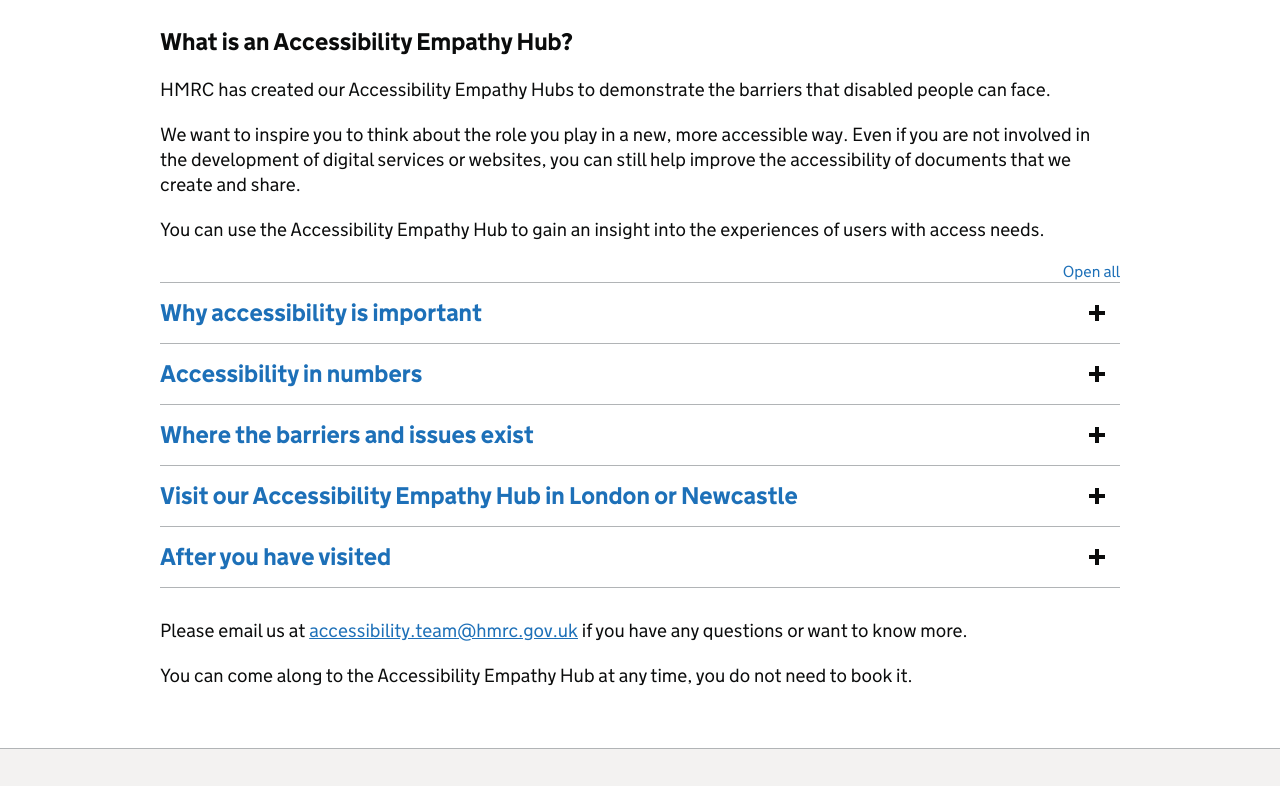
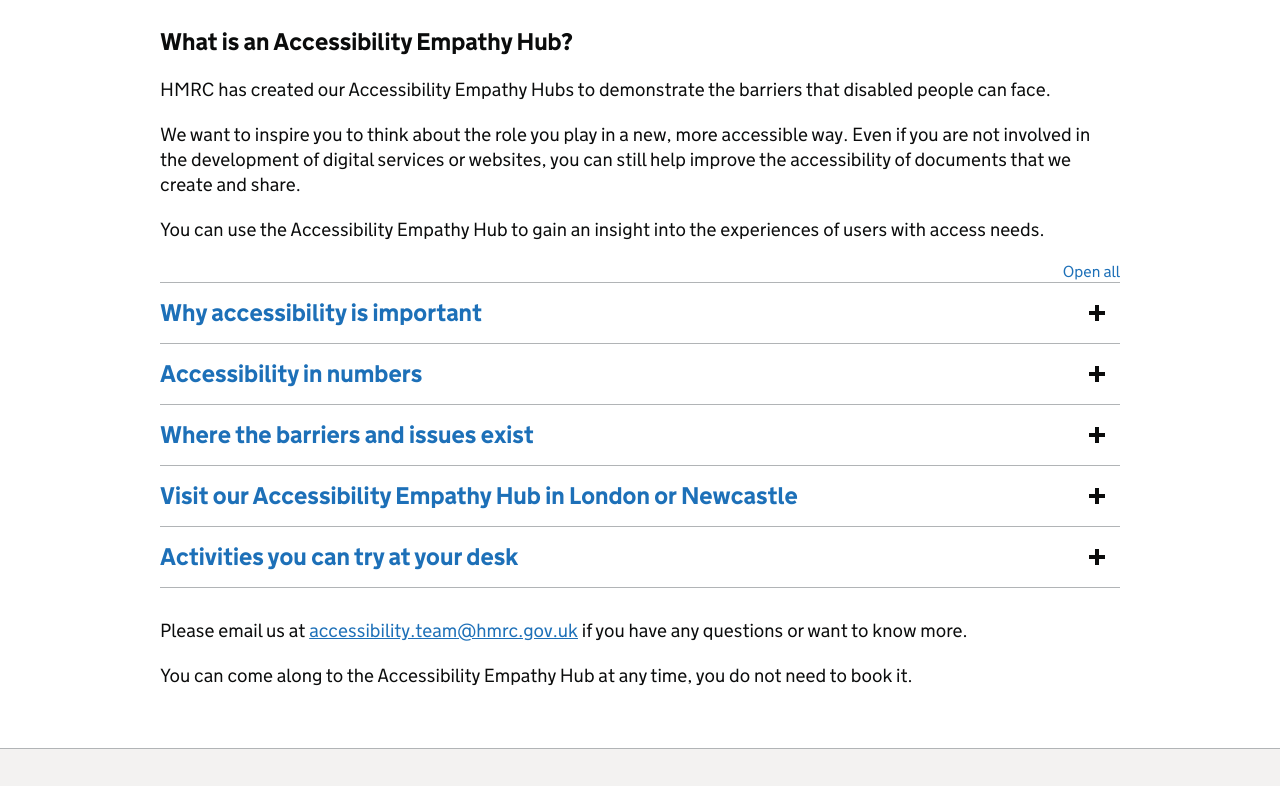
Before and after one commit to hmrc/accessibility-empathy-hub, a plain HTML site: page index.html in a window 1280 px wide. Shown: the part 291-1077 px from the top of the page. Drawn offline with Linux system fonts and the light colour scheme.

Commit message:
Update index.html
Change title to "Activities you can try at your desk"

```diff
--- a/index.html
+++ b/index.html
@@ -182,7 +182,7 @@
 			<div class="govuk-accordion__section-header">
 			  <h2 class="govuk-accordion__section-heading">
 				<span class="govuk-accordion__section-button" id="accordion-default-heading-5">
-				  After you have visited
+				  Activities you can try at your desk
 				</span>
 			  </h2>
 			</div>
```
